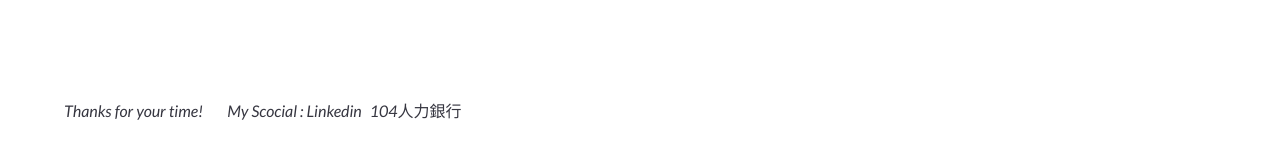
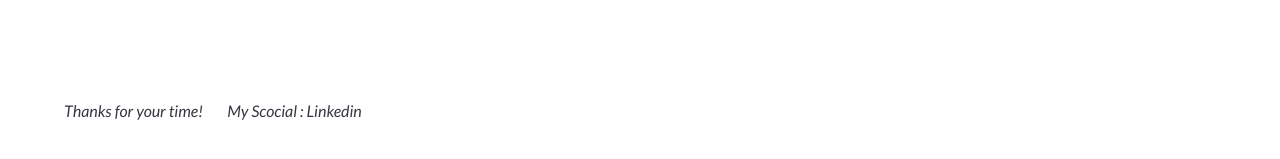
Before and after one commit to zoesbac/zoesbac.github.io, a Jekyll site: the page home.html, which Jekyll copies as it is, in a window 1280 px wide and 900 px high, scrolled down 1680 px. Shown: the part 722-881 px from the top of the window. Built offline with Jekyll 4.4.1, drawn with Linux system fonts in a browser that asks for light colours; some web fonts are replaced; comment, search, counter and statistics services are not loaded.

Commit message:
close 104

```diff
--- a/home.html
+++ b/home.html
@@ -105,7 +105,7 @@
             <ul class="d-flex flex-row  menu-center">
                 <li>Thanks for your time!</li>
                 <li class="ml-4">My Scocial : <a href="https://www.linkedin.com/in/zoesbac" target="_blank">Linkedin</a></li>
-                <li class="ml-2"><a href="https://pda.104.com.tw/profile/share/i44c5tE31sBu0iCEWYutJcNioRvDP9FM" target="_blank">104人力銀行</a></li>
+                <!-- <li class="ml-2"><a href="https://pda.104.com.tw/profile/share/i44c5tE31sBu0iCEWYutJcNioRvDP9FM" target="_blank">104人力銀行</a></li> -->
                 <!-- <li class="ml-2"><a href="https://www.yourator.co" target="_blank">Yourator</a></li> -->
             </ul>
         </footer>
```
